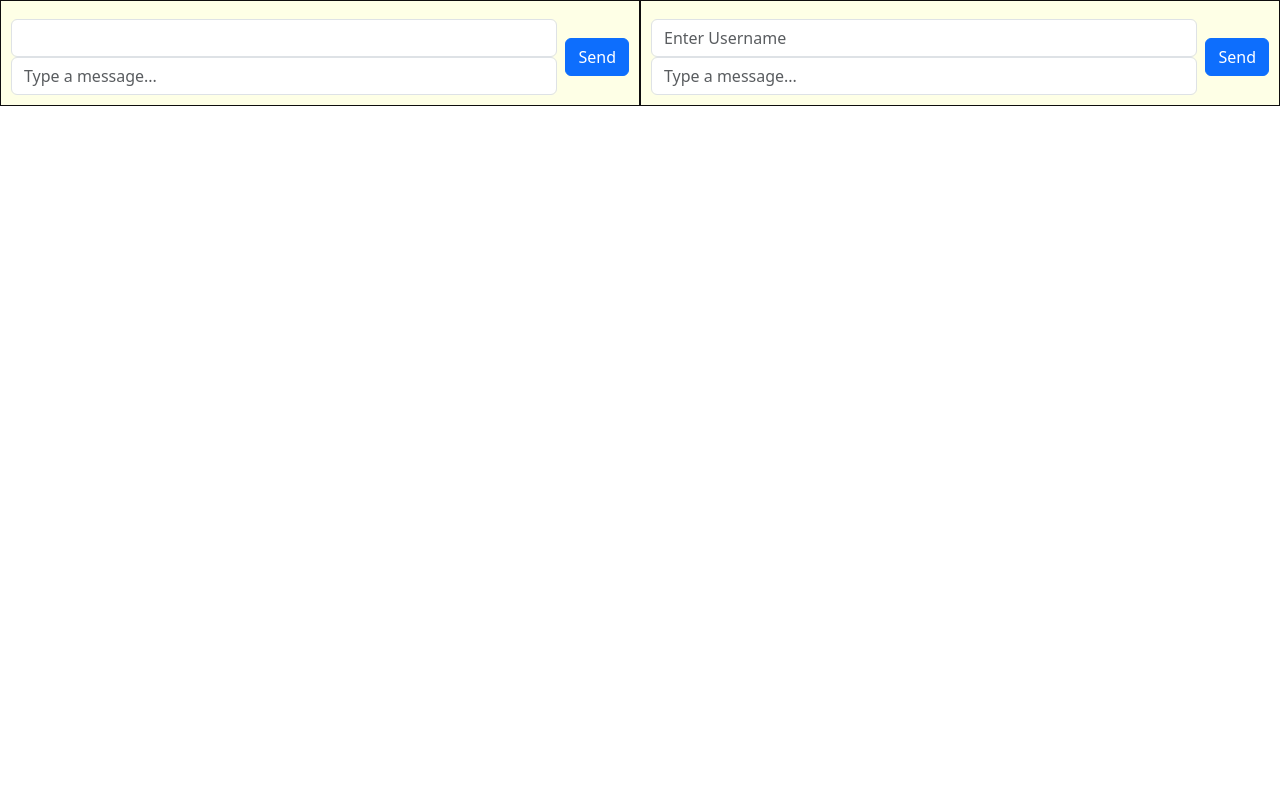
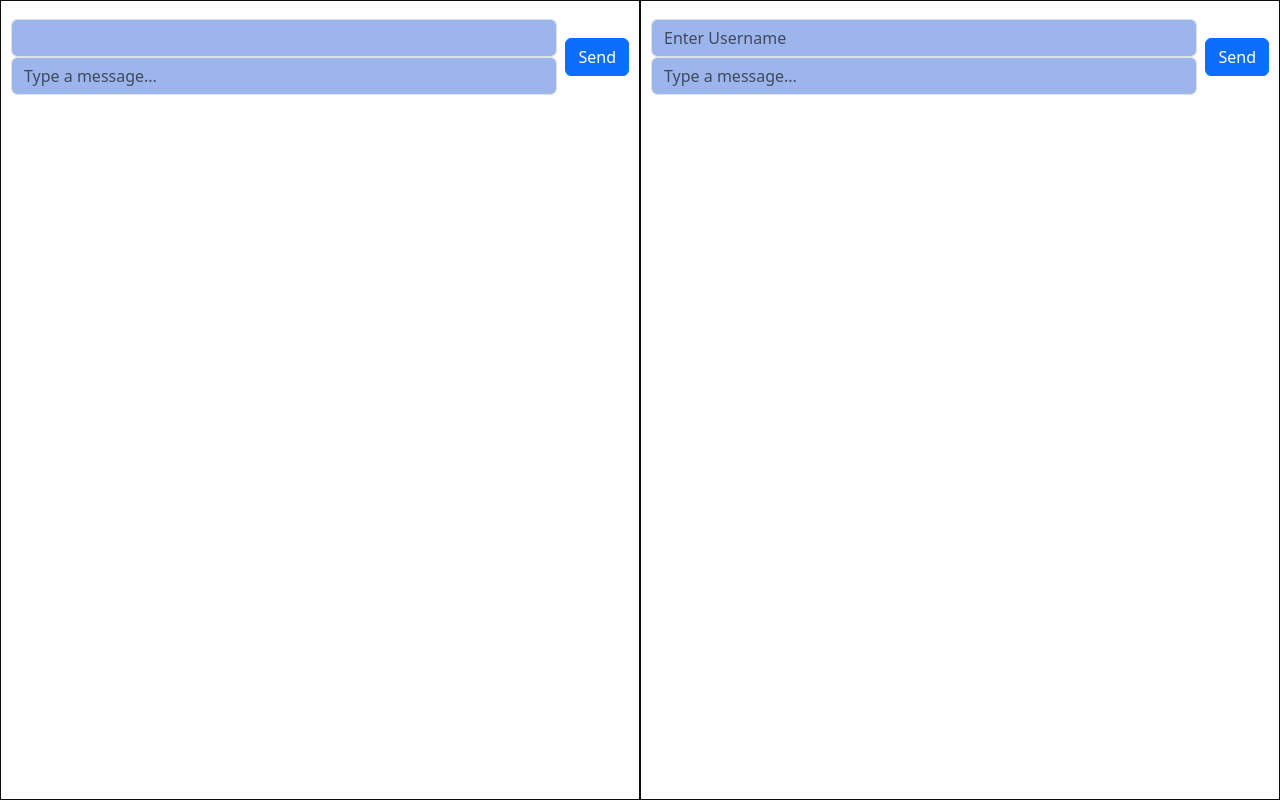
Before and after one commit to DiptiDhanwate25/WebMessenger, a React (Create React App) app in the folder web_application/: page / in a window 1280 px wide. Built offline with nearby package versions, Linux system fonts and the light colour scheme.

Commit message:
css modification

```diff
--- a/web_application/src/App.js
+++ b/web_application/src/App.js
@@ -9,12 +9,12 @@ const App = () => {
   const [user2, setUser2] = useState('');
 
   const sendMessage = (message, sender) => {
-    const currentTime = new Date().toLocaleTimeString(); // Get the current time
+    const currentTime = new Date().toLocaleTimeString();
 
     const newMessage = {
       text: message,
       sender,
-      time: currentTime, // Include the current time in the message
+      time: currentTime,
     };
 
     if (sender === user1) {
--- a/web_application/src/ChatSection.css
+++ b/web_application/src/ChatSection.css
@@ -19,12 +19,12 @@
 }
 
 .sent {
-  background-color: #DCF1D2;
+  background-color: #cbe0fa;
   align-self: flex-end;
 }
 
 .received {
-  background-color: #ADD9B5;
+  background-color: #d7c8f9;
   align-self: flex-start;
 }
 
@@ -34,6 +34,7 @@
 }
 
 .message-input input {
+  background-color: #9cb5ed;
   flex-grow: 1;
   margin-right: 8px;
 }
@@ -43,17 +44,12 @@
   float: left;
 }
 
-.user1 {
+.user1 .user2 {
   width: 50%;
   height: 100%;
   background-color:  #FEFFE6;
 }
 
-.user2 {
-  width: 50%;
-  height: 100%;
-  background-color: #FEFFE6;
-}
 
 .message-list {
   max-height: calc(100vh - 140px);
```
